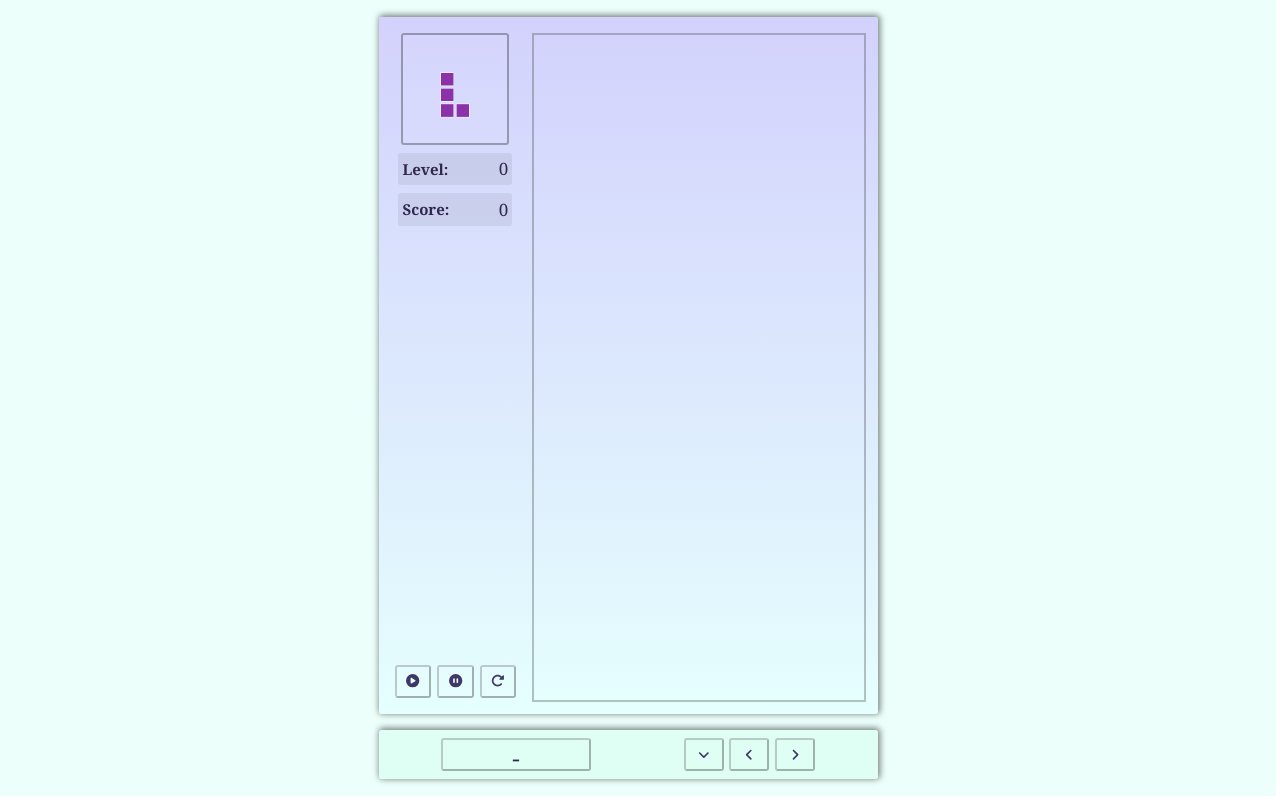
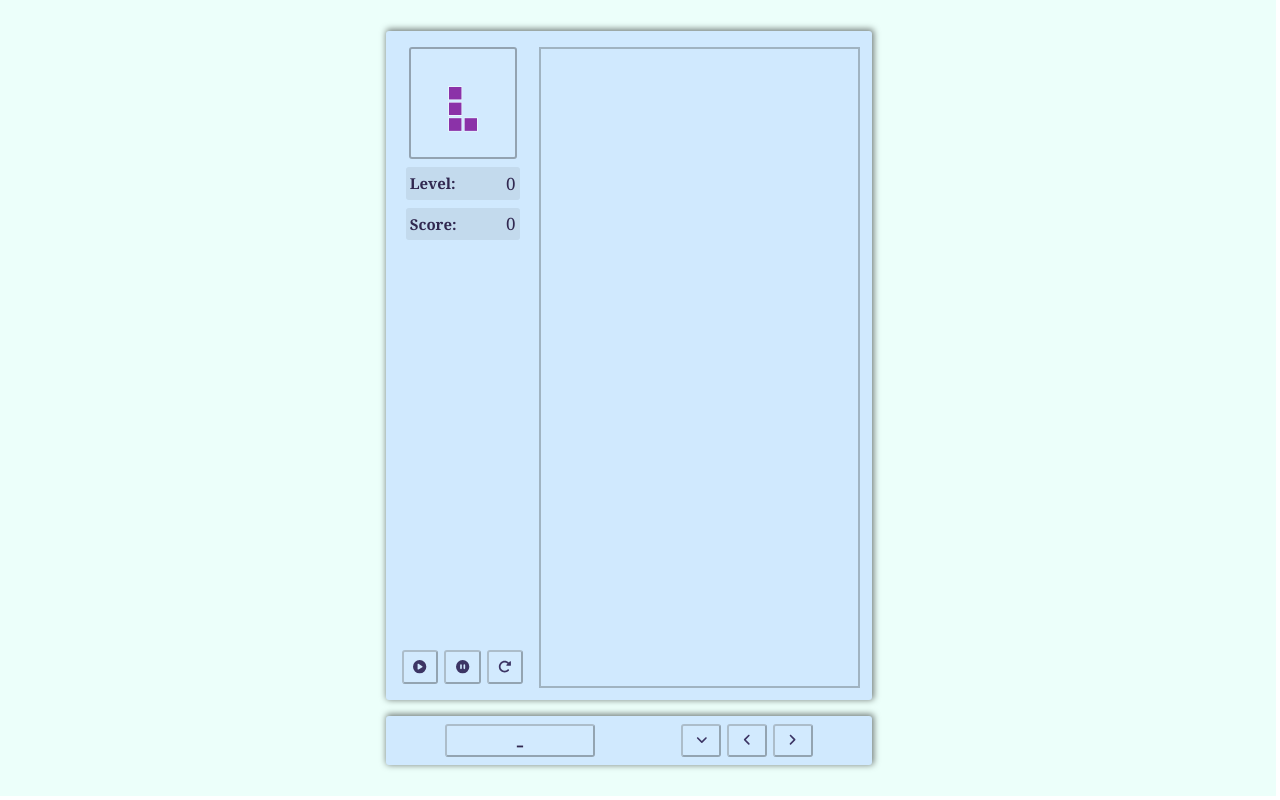
Before and after one commit to AndresMiras/games-fe, an Angular app: page /tetris in a window 1280 px wide. Built offline with nearby package versions, Linux system fonts and the light colour scheme.

Commit message:
fix(tetris.component): fix some styles

```diff
--- a/src/app/tetris/tetris.component.scss
+++ b/src/app/tetris/tetris.component.scss
@@ -31,7 +31,8 @@ $color-secondary-border: rgba(25, 118, 210, 0.65);
       align-items: flex-start;
       justify-content: space-around;
       column-gap: 1em;
-      height: 52vmax;
+      max-height: 62vmax;
+      height: 100%;
       width: 90%;
       padding: 1em;
       border: 2px solid
@@ -42,7 +43,8 @@ $color-secondary-border: rgba(25, 118, 210, 0.65);
         );
       border-radius: 3px;
       box-shadow: 1px -1px 6px 1px rgba(0, 0, 0, 0.5);
-      background: linear-gradient(to bottom, $color-secondary, $color-primary);
+      // background: linear-gradient(to bottom, $color-secondary, $color-primary);
+      background-color: rgb(208, 233, 254);
       .previsual {
         height: 100%;
         width: 30%;
@@ -166,7 +168,8 @@ $color-secondary-border: rgba(25, 118, 210, 0.65);
   border-radius: 3px;
   box-shadow: 1px -1px 6px 1px rgba(0, 0, 0, 0.5);
   // background: linear-gradient(to bottom, $color-primary, $color-secondary);
-  background: rgba(219, 255, 242, 0.706);
+  // background: rgba(219, 255, 242, 0.706);
+  background: rgb(208, 233, 254);
 }
 
 .btn-rotate {
```
